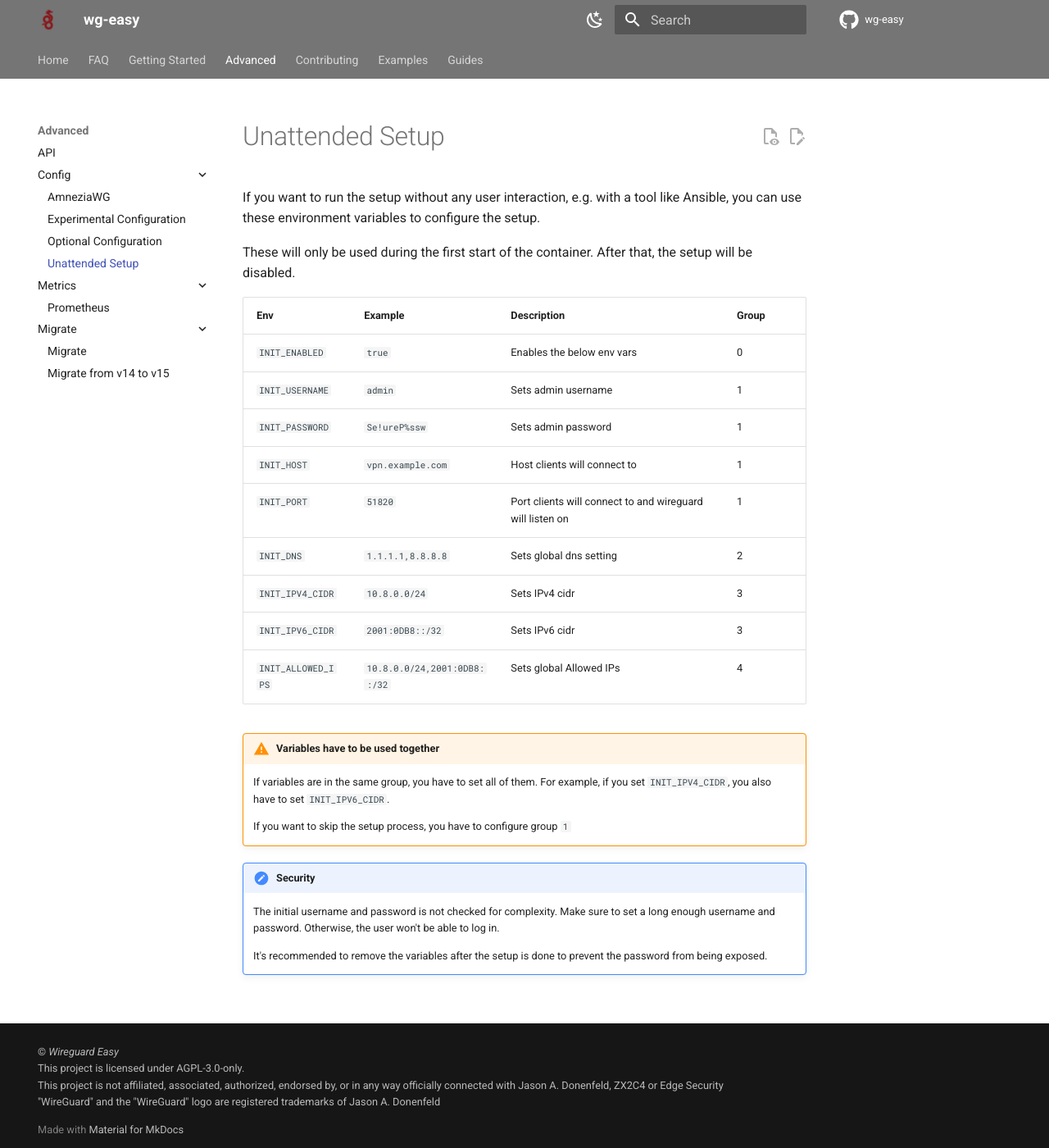
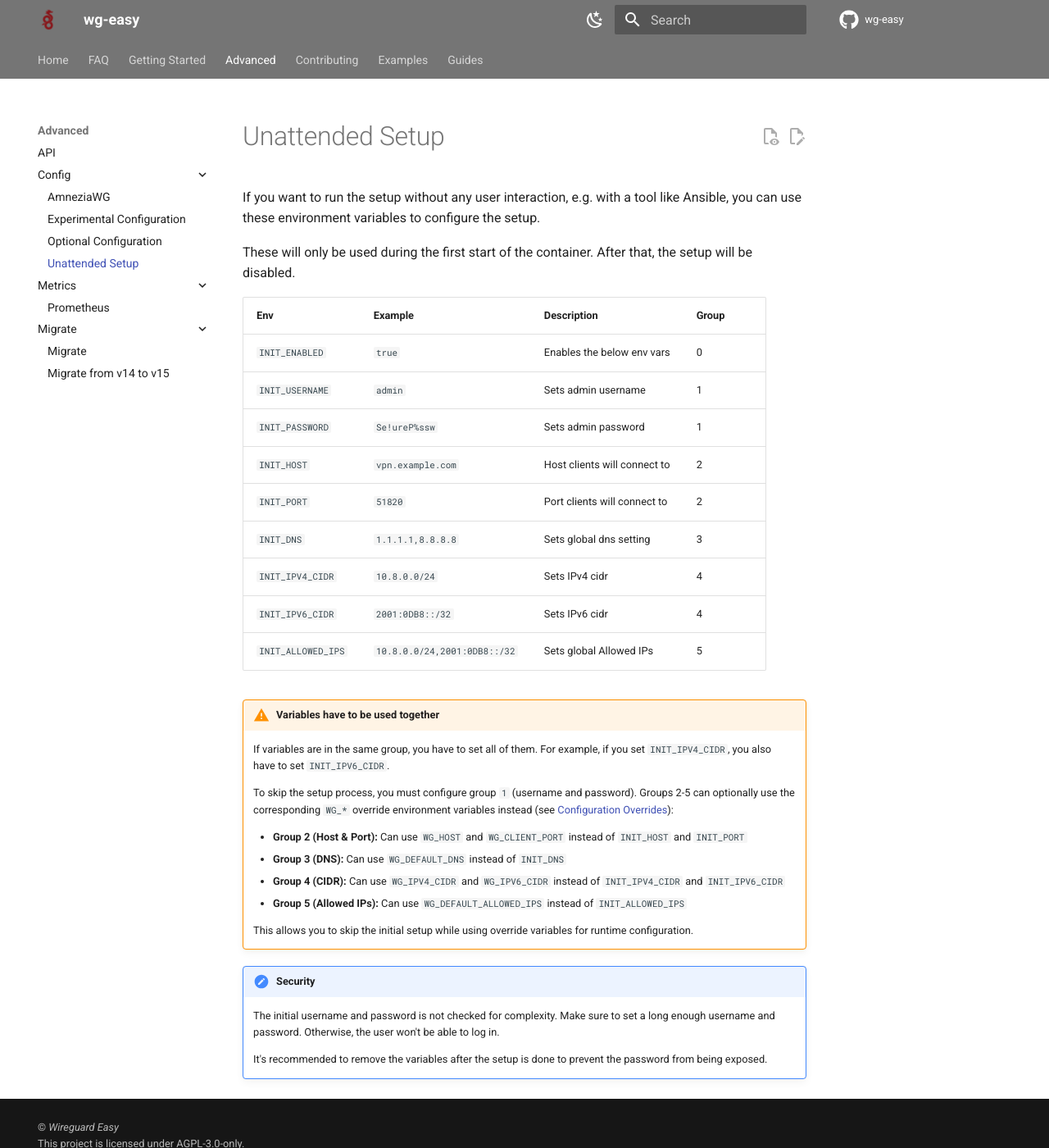
Before and after one commit to wg-easy/wg-easy, an MkDocs documentation site: the page built from docs/content/advanced/config/unattended-setup.md, in a window 1280 px wide and 1400 px high. Shown: the whole window at 82% size. Built offline with MkDocs 1.6.1 and Material for MkDocs 9.7.7, drawn with Linux system fonts in a browser that asks for light colours; comment, search, counter and statistics services are not loaded; the version menu is left out.

Commit message:
Allow override vars to skip initial setup; split username/password from host/port in groups
- Modified initialSetup to use WG_* override vars as fallback for INIT_* vars
- Split group 1: USERNAME and PASSWORD remain in group 1
- Moved HOST and PORT to group 2 (can use WG_HOST and WG_CLIENT_PORT)
- DNS moved to group 3 (can use WG_DEFAULT_DNS)
- CIDR moved to group 4 (can use WG_IPV4_CIDR and WG_IPV6_CIDR)
- Allowed IPs moved to group 5 (can use WG_DEFAULT_ALLOWED_IPS)
- Updated documentation to explain override fallback behavior
- Setup can now be skipped with INIT_USERNAME, INIT_PASSWORD, and override vars

Co-authored-by: kaaax0815 <32197462+kaaax0815@users.noreply.github.com>

```diff
--- a/docs/content/advanced/config/unattended-setup.md
+++ b/docs/content/advanced/config/unattended-setup.md
@@ -6,23 +6,30 @@ If you want to run the setup without any user interaction, e.g. with a tool like
 
 These will only be used during the first start of the container. After that, the setup will be disabled.
 
-| Env                | Example                      | Description                                               | Group |
-| ------------------ | ---------------------------- | --------------------------------------------------------- | ----- |
-| `INIT_ENABLED`     | `true`                       | Enables the below env vars                                | 0     |
-| `INIT_USERNAME`    | `admin`                      | Sets admin username                                       | 1     |
-| `INIT_PASSWORD`    | `Se!ureP%ssw`                | Sets admin password                                       | 1     |
-| `INIT_HOST`        | `vpn.example.com`            | Host clients will connect to                              | 1     |
-| `INIT_PORT`        | `51820`                      | Port clients will connect to and wireguard will listen on | 1     |
-| `INIT_DNS`         | `1.1.1.1,8.8.8.8`            | Sets global dns setting                                   | 2     |
-| `INIT_IPV4_CIDR`   | `10.8.0.0/24`                | Sets IPv4 cidr                                            | 3     |
-| `INIT_IPV6_CIDR`   | `2001:0DB8::/32`             | Sets IPv6 cidr                                            | 3     |
-| `INIT_ALLOWED_IPS` | `10.8.0.0/24,2001:0DB8::/32` | Sets global Allowed IPs                                   | 4     |
+| Env                | Example                      | Description                  | Group |
+| ------------------ | ---------------------------- | ---------------------------- | ----- |
+| `INIT_ENABLED`     | `true`                       | Enables the below env vars   | 0     |
+| `INIT_USERNAME`    | `admin`                      | Sets admin username          | 1     |
+| `INIT_PASSWORD`    | `Se!ureP%ssw`                | Sets admin password          | 1     |
+| `INIT_HOST`        | `vpn.example.com`            | Host clients will connect to | 2     |
+| `INIT_PORT`        | `51820`                      | Port clients will connect to | 2     |
+| `INIT_DNS`         | `1.1.1.1,8.8.8.8`            | Sets global dns setting      | 3     |
+| `INIT_IPV4_CIDR`   | `10.8.0.0/24`                | Sets IPv4 cidr               | 4     |
+| `INIT_IPV6_CIDR`   | `2001:0DB8::/32`             | Sets IPv6 cidr               | 4     |
+| `INIT_ALLOWED_IPS` | `10.8.0.0/24,2001:0DB8::/32` | Sets global Allowed IPs      | 5     |
 
 /// warning | Variables have to be used together
 
 If variables are in the same group, you have to set all of them. For example, if you set `INIT_IPV4_CIDR`, you also have to set `INIT_IPV6_CIDR`.
 
-If you want to skip the setup process, you have to configure group `1`
+To skip the setup process, you must configure group `1` (username and password). Groups 2-5 can optionally use the corresponding `WG_*` override environment variables instead (see [Configuration Overrides](/advanced/config/optional-config#configuration-overrides)):
+
+- **Group 2 (Host & Port):** Can use `WG_HOST` and `WG_CLIENT_PORT` instead of `INIT_HOST` and `INIT_PORT`
+- **Group 3 (DNS):** Can use `WG_DEFAULT_DNS` instead of `INIT_DNS`
+- **Group 4 (CIDR):** Can use `WG_IPV4_CIDR` and `WG_IPV6_CIDR` instead of `INIT_IPV4_CIDR` and `INIT_IPV6_CIDR`
+- **Group 5 (Allowed IPs):** Can use `WG_DEFAULT_ALLOWED_IPS` instead of `INIT_ALLOWED_IPS`
+
+This allows you to skip the initial setup while using override variables for runtime configuration.
 ///
 
 /// note | Security
```
Also changed, not shown: 1 other file.
